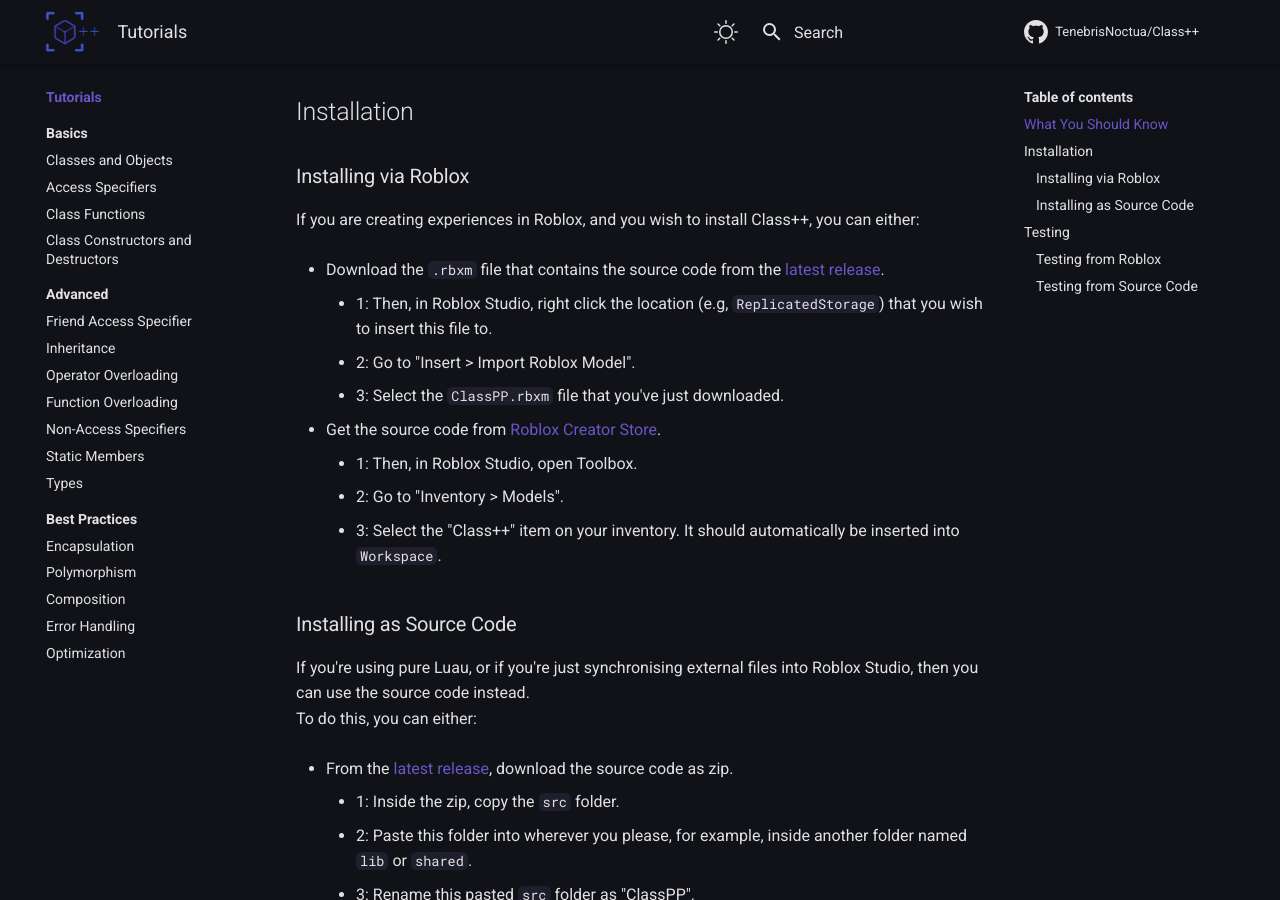
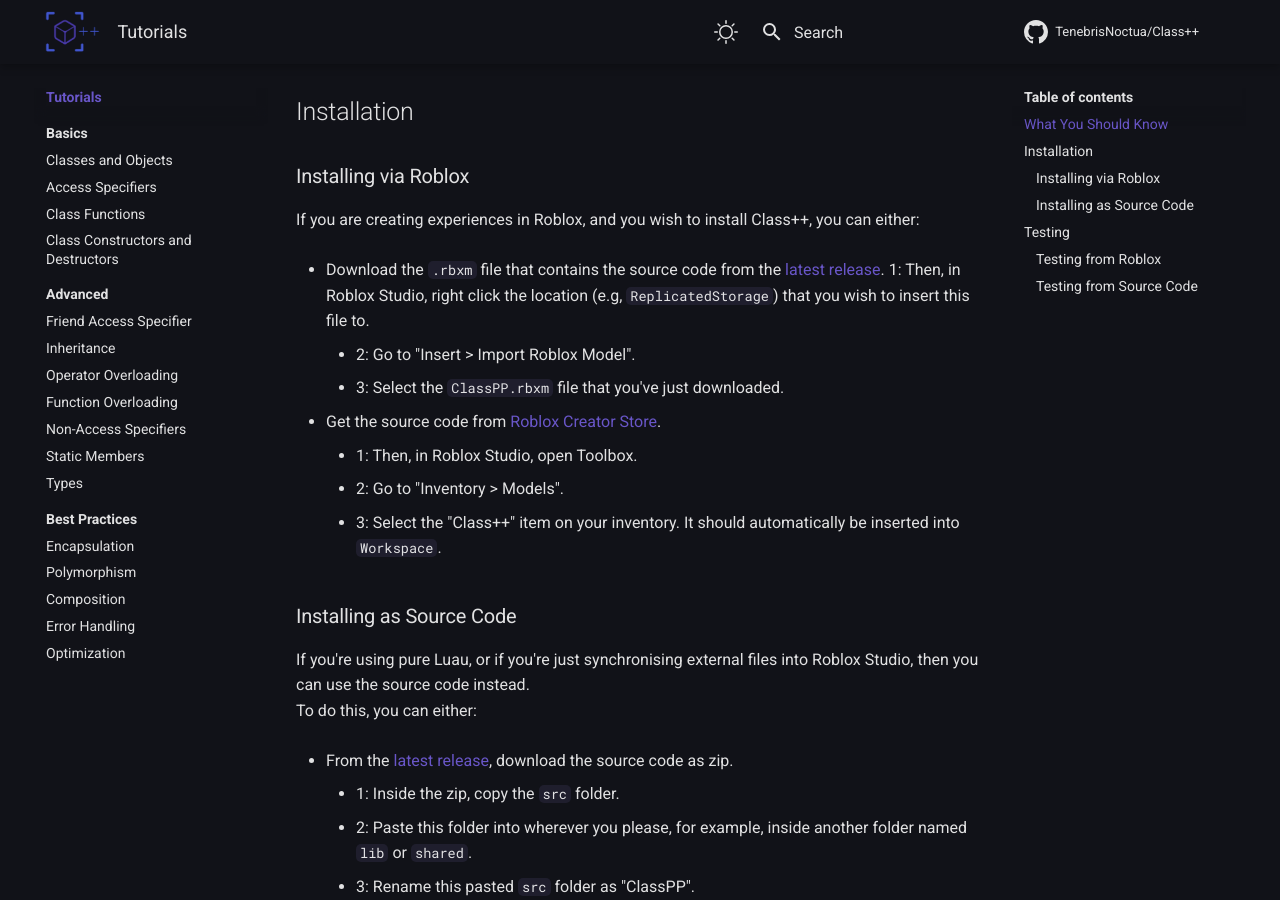
Before and after one commit to TenebrisNoctua/ClassPP, an MkDocs documentation site: the page built from docs/tutorials/index.md, in a window 1280 px wide and 900 px high, scrolled down 573 px. Built offline with MkDocs 1.6.1 and Material for MkDocs 9.7.7, drawn with Linux system fonts in a browser that asks for light colours; comment, search, counter and statistics services are not loaded; the version menu is left out; some of the changed lines change nothing that is shown.

Commit message:
Update the Documentation.

```diff
--- a/docs/tutorials/index.md
+++ b/docs/tutorials/index.md
@@ -19,7 +19,7 @@
 If you are creating experiences in Roblox, and you wish to install Class++, you can either:
 
 * Download the `.rbxm` file that contains the source code from the [latest release](https://github.com/TenebrisNoctua/ClassPP/releases/latest).
-    * 1: Then, in Roblox Studio, right click the location (e.g, `ReplicatedStorage`) that you wish to insert this file to.
+      1: Then, in Roblox Studio, right click the location (e.g, `ReplicatedStorage`) that you wish to insert this file to.
     * 2: Go to "Insert > Import Roblox Model".
     * 3: Select the `ClassPP.rbxm` file that you've just downloaded.
 
```
